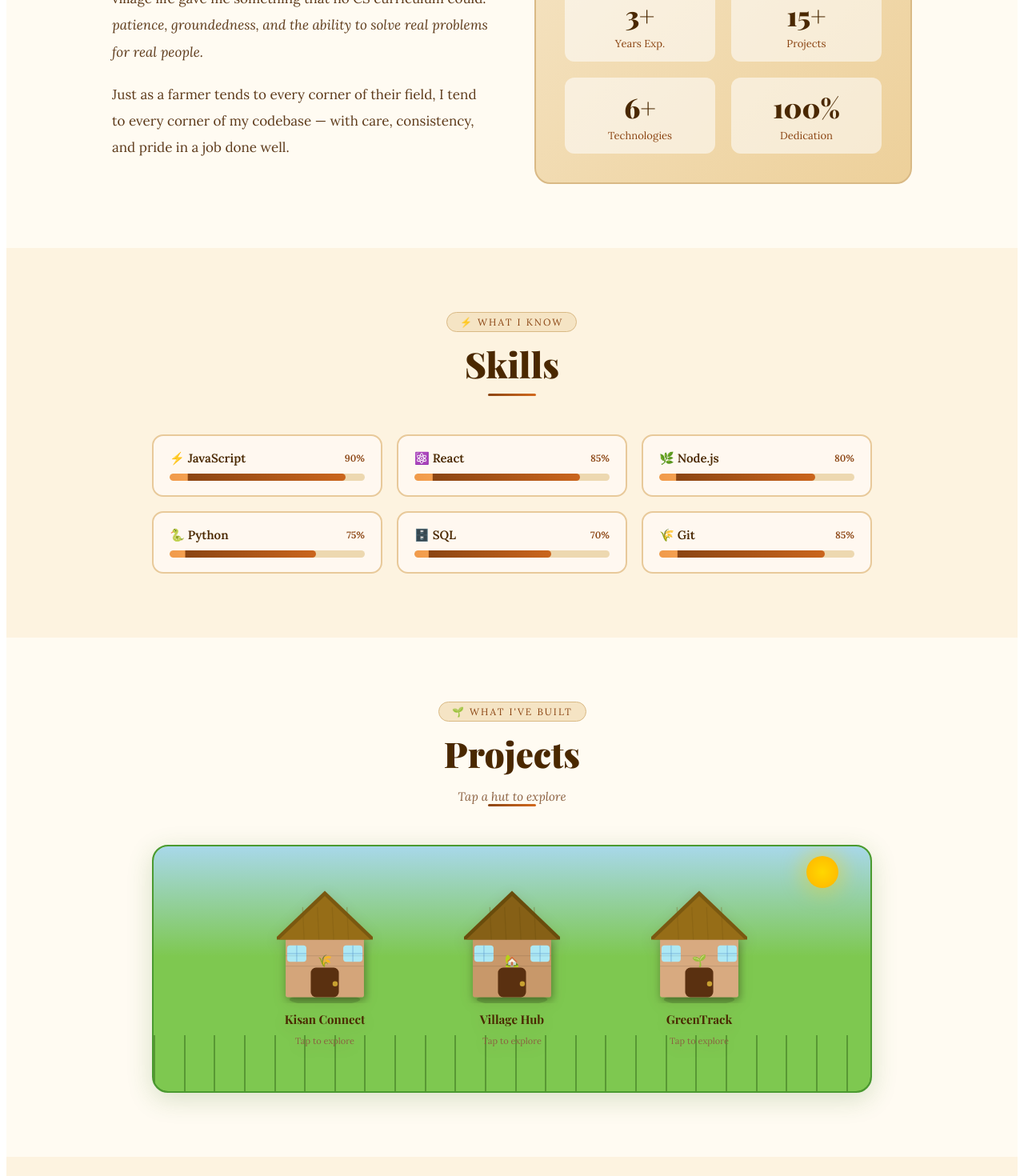
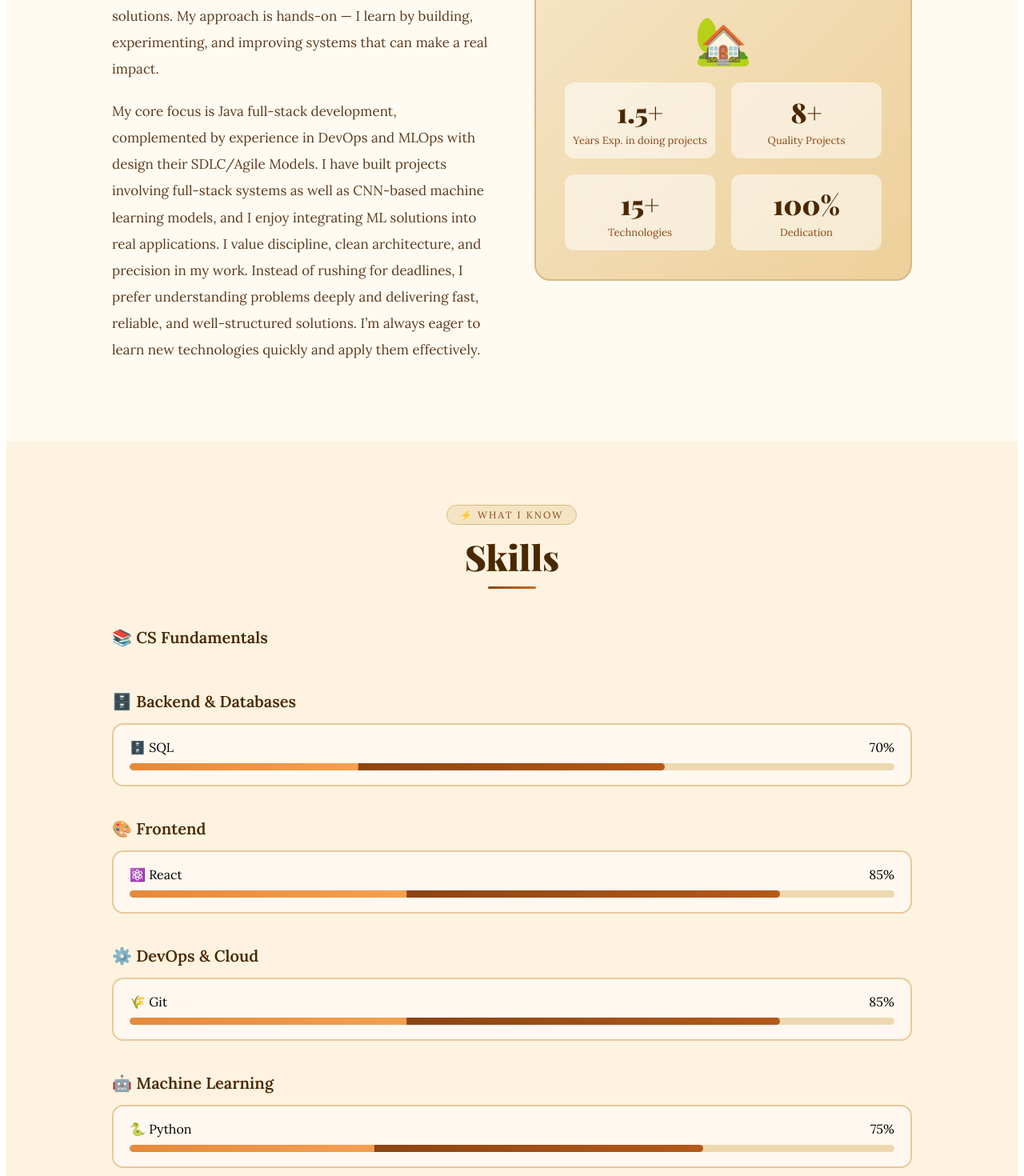
Before and after one commit to NaveenBanwala/Portfolio_Naveen_Banwala, a React (Vite) app in the folder my-portfolio/: page / in a window 1280 px wide. Shown: the part 1140-2610 px from the top of the page at 80% size. Built offline with nearby package versions, Linux system fonts and the light colour scheme; a web font is replaced by a local one.

Commit message:
portfolio-skills

```diff
--- a/my-portfolio/src/App.jsx
+++ b/my-portfolio/src/App.jsx
@@ -572,6 +572,19 @@ export default function Portfolio() {
         .btn-primary:hover  { transform:translateY(-4px) scale(1.03); box-shadow:0 10px 30px rgba(139,69,19,0.42); }
         .btn-primary:active { transform:scale(0.97); }
 
+        .skill-heading {
+  margin: 40px 0 15px;
+  font-size: 20px;
+  font-weight: 700;
+  color: #4A2800;
+}
+
+.skills-grid {
+  display: grid;
+  grid-template-columns: repeat(auto-fit, minmax(220px, 1fr));
+  gap: 16px;
+}
+
         .btn-outline {
           background:transparent; color:#5D3A1A; border:2px solid #8B4513;
           padding:11px 30px; border-radius:30px;
@@ -652,7 +665,7 @@ export default function Portfolio() {
         display:"flex", alignItems:"center", justifyContent:"space-between",
       }}>
         <div style={{ fontFamily:"'Playfair Display', serif", fontSize:"19px", fontWeight:700, color:"#5D3A1A", display:"flex", alignItems:"center", gap:"8px" }}>
-          🌾 <span>MyPortfolio</span>
+          🌾 <span>Portfolio</span>
         </div>
 
         {/* Desktop nav */}
@@ -719,9 +732,9 @@ export default function Portfolio() {
             fontSize: isMobile ? "clamp(38px,10vw,56px)" : "clamp(44px,7vw,76px)",
             fontWeight:900, color:"#4A2800", lineHeight:1.0, marginBottom:"8px",
             textShadow:"0 2px 24px rgba(255,251,242,0.95)",
-          }}>Your Name</div>
+          }}>Naveen Banwala</div>
           <div className="hero-role" style={{ fontStyle:"italic", fontSize: isMobile ? "16px" : "clamp(16px,2.4vw,22px)", color:"#8B4513", marginBottom:"16px" }}>
-            Full-Stack Developer &amp; Engineer
+            Java Full-Stack Developer &amp; Engineer, DevOps/MLOps,DeepLearning(CNN)
           </div>
           <p className="hero-desc" style={{
             color:"#6A3E1A", fontSize: isMobile ? "14px" : "16px",
@@ -748,17 +761,18 @@ export default function Portfolio() {
         <div className="about-grid" style={{ display:"grid", gridTemplateColumns: isTablet ? "1fr" : "1fr 1fr", gap: isTablet ? "32px" : "56px", alignItems:"center", maxWidth:"1000px", margin:"0 auto" }}>
           <Reveal delay={0.1}>
             <p style={{ color:"#5D3A1A", fontSize: isMobile ? "15px" : "17px", lineHeight:1.95, marginBottom:"20px" }}>
-              Namaste! 🙏 I'm a developer with deep roots in the heartland of Haryana. Growing up surrounded by open fields, mud-walled houses, and the steady rhythms of village life gave me something that no CS curriculum could: <em>patience, groundedness, and the ability to solve real problems for real people.</em>
+  Namaste! 🙏 I'm Naveen, a B.Tech student from KIIT with a CGPA of 9.03, originally from Haryana. I’m passionate about solving real-world problems through technology and continuously work on turning ideas into practical, scalable solutions. My approach is hands-on — I learn by building, experimenting, and improving systems that can make a real impact.
 </p>
+
 <p style={{ color:"#5D3A1A", fontSize: isMobile ? "15px" : "17px", lineHeight:1.95 }}>
-              Just as a farmer tends to every corner of their field, I tend to every corner of my codebase — with care, consistency, and pride in a job done well.
+  My core focus is Java full-stack development, complemented by experience in DevOps and MLOps with design their SDLC/Agile Models. I have built projects involving full-stack systems as well as CNN-based machine learning models, and I enjoy integrating ML solutions into real applications. I value discipline, clean architecture, and precision in my work. Instead of rushing for deadlines, I prefer understanding problems deeply and delivering fast, reliable, and well-structured solutions. I’m always eager to learn new technologies quickly and apply them effectively.
 </p>
           </Reveal>
           <Reveal delay={0.2}>
             <div style={{ background:"linear-gradient(135deg,#F5E4C4,#EDD09A)", borderRadius:"20px", padding: isMobile ? "24px" : "36px", border:"2px solid #D9B985", textAlign:"center" }}>
               <div style={{ fontSize: isMobile ? "44px" : "58px", marginBottom:"16px" }}>🏡</div>
               <div className="stats-grid" style={{ display:"grid", gridTemplateColumns:"1fr 1fr", gap: isMobile ? "14px" : "20px" }}>
-                {[["3+","Years Exp."],["15+","Projects"],["6+","Technologies"],["100%","Dedication"]].map(([n,l])=>(
+                {[["1.5+","Years Exp. in doing projects"],["8+","Quality Projects"],["15+","Technologies"],["100%","Dedication"]].map(([n,l])=>(
                   <div key={l} style={{ background:"rgba(255,255,255,0.55)", borderRadius:"12px", padding: isMobile ? "12px 6px" : "14px 8px" }}>
                     <div style={{ fontFamily:"'Playfair Display', serif", fontSize: isMobile ? "26px" : "34px", fontWeight:900, color:"#4A2800" }}>{n}</div>
                     <div style={{ color:"#8B4513", fontSize: isMobile ? "11px" : "13px", marginTop:"4px" }}>{l}</div>
@@ -779,18 +793,94 @@ export default function Portfolio() {
       <div className="divider" />
     </div>
   </Reveal>
-        <div className="skills-grid" style={{ display:"grid", gridTemplateColumns: isMobile ? "1fr 1fr" : isTablet ? "1fr 1fr" : "repeat(3,1fr)", gap:"18px", maxWidth:"900px", margin:"0 auto" }}>
-          {skills.map(({ name, level, icon }, i)=>(
-            <Reveal key={name} delay={i * 0.08}>
+
+  <div style={{ maxWidth:"1000px", margin:"0 auto" }}>
+
+    {/* Core & CS Fundamentals */}
+    <h3 className="skill-heading">📚 CS Fundamentals</h3>
+    <div className="skills-grid">
+      {skills.filter(s => ["Data Structures & Algorithms","System Design (Medium)","Computer Networks","DBMS"].includes(s.name))
+        .map(({ name, level, icon }, i)=>(
+        <Reveal key={name} delay={i * 0.05}>
           <div className="skill-card">
-                <div style={{ display:"flex", justifyContent:"space-between", alignItems:"center" }}>
-                  <span style={{ fontWeight:600, color:"#4A2800", fontSize: isMobile ? "13px" : "15px" }}>{icon} {name}</span>
-                  <span style={{ color:"#8B4513", fontSize:"12px", fontWeight:600 }}>{level}%</span>
+            <div style={{ display:"flex", justifyContent:"space-between" }}>
+              <span>{icon} {name}</span>
+              <span>{level}%</span>
             </div>
             <div className="skill-track"><div className="skill-fill" style={{ width:`${level}%` }} /></div>
           </div>
         </Reveal>
       ))}
+    </div>
+
+    {/* Backend & Databases */}
+    <h3 className="skill-heading">🗄️ Backend & Databases</h3>
+    <div className="skills-grid">
+      {skills.filter(s => ["Java","Spring Boot","SQL","PostgreSQL","Redis","Firebase"].includes(s.name))
+        .map(({ name, level, icon }, i)=>(
+        <Reveal key={name} delay={i * 0.05}>
+          <div className="skill-card">
+            <div style={{ display:"flex", justifyContent:"space-between" }}>
+              <span>{icon} {name}</span>
+              <span>{level}%</span>
+            </div>
+            <div className="skill-track"><div className="skill-fill" style={{ width:`${level}%` }} /></div>
+          </div>
+        </Reveal>
+      ))}
+    </div>
+
+    {/* Frontend */}
+    <h3 className="skill-heading">🎨 Frontend</h3>
+    <div className="skills-grid">
+      {skills.filter(s => ["React","Tailwind CSS","Web Design"].includes(s.name))
+        .map(({ name, level, icon }, i)=>(
+        <Reveal key={name} delay={i * 0.05}>
+          <div className="skill-card">
+            <div style={{ display:"flex", justifyContent:"space-between" }}>
+              <span>{icon} {name}</span>
+              <span>{level}%</span>
+            </div>
+            <div className="skill-track"><div className="skill-fill" style={{ width:`${level}%` }} /></div>
+          </div>
+        </Reveal>
+      ))}
+    </div>
+
+    {/* DevOps & Cloud */}
+    <h3 className="skill-heading">⚙️ DevOps & Cloud</h3>
+    <div className="skills-grid">
+      {skills.filter(s => ["Docker","Kubernetes","AWS","EKS","Jenkins","CI/CD","Terraform","DevOps","Git","GitHub"].includes(s.name))
+        .map(({ name, level, icon }, i)=>(
+        <Reveal key={name} delay={i * 0.05}>
+          <div className="skill-card">
+            <div style={{ display:"flex", justifyContent:"space-between" }}>
+              <span>{icon} {name}</span>
+              <span>{level}%</span>
+            </div>
+            <div className="skill-track"><div className="skill-fill" style={{ width:`${level}%` }} /></div>
+          </div>
+        </Reveal>
+      ))}
+    </div>
+
+    {/* Machine Learning */}
+    <h3 className="skill-heading">🤖 Machine Learning</h3>
+    <div className="skills-grid">
+      {skills.filter(s => ["Machine Learning","TensorFlow","Scikit-learn","CNN","Python"].includes(s.name))
+        .map(({ name, level, icon }, i)=>(
+        <Reveal key={name} delay={i * 0.05}>
+          <div className="skill-card">
+            <div style={{ display:"flex", justifyContent:"space-between" }}>
+              <span>{icon} {name}</span>
+              <span>{level}%</span>
+            </div>
+            <div className="skill-track"><div className="skill-fill" style={{ width:`${level}%` }} /></div>
+          </div>
+        </Reveal>
+      ))}
+    </div>
+
   </div>
 </section>
 
```
Lines whose indentation alone changed are shown as unchanged.
